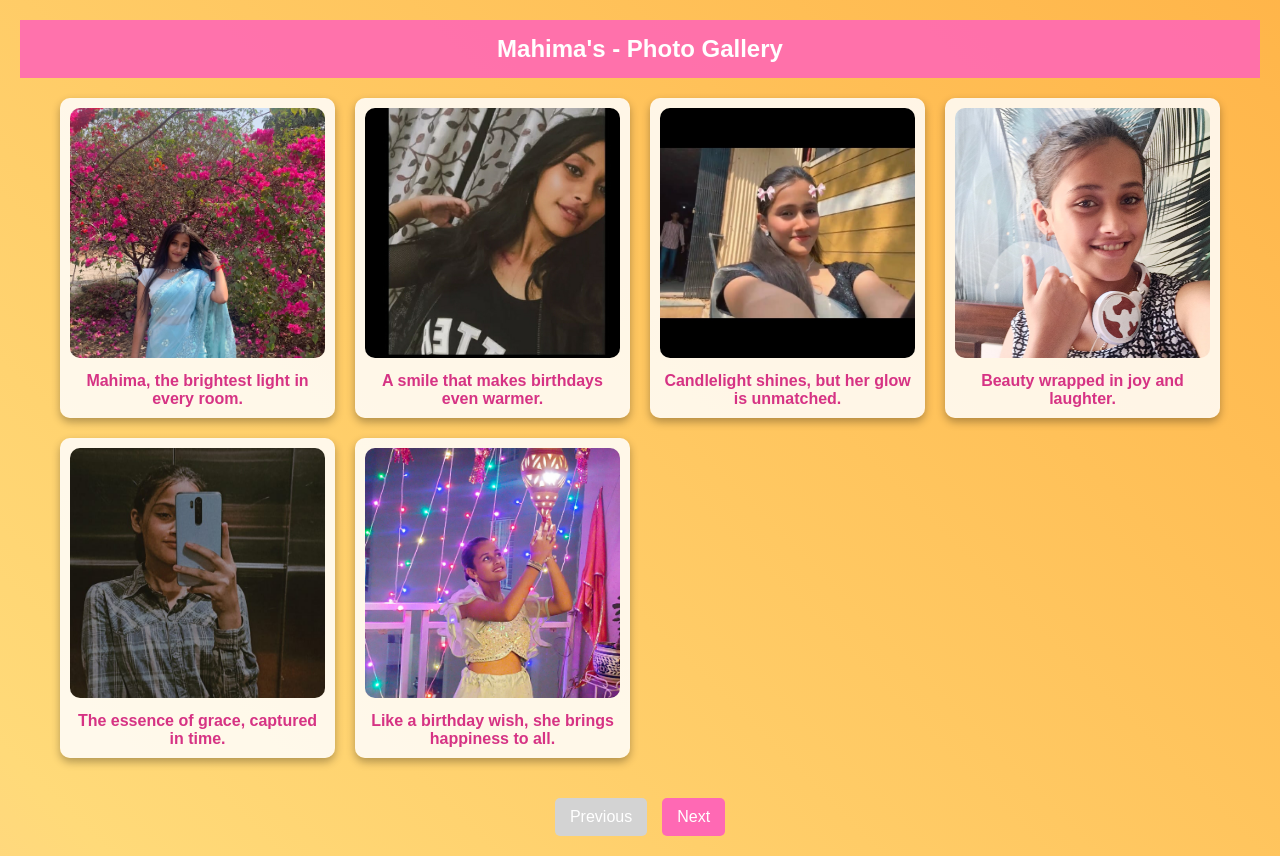
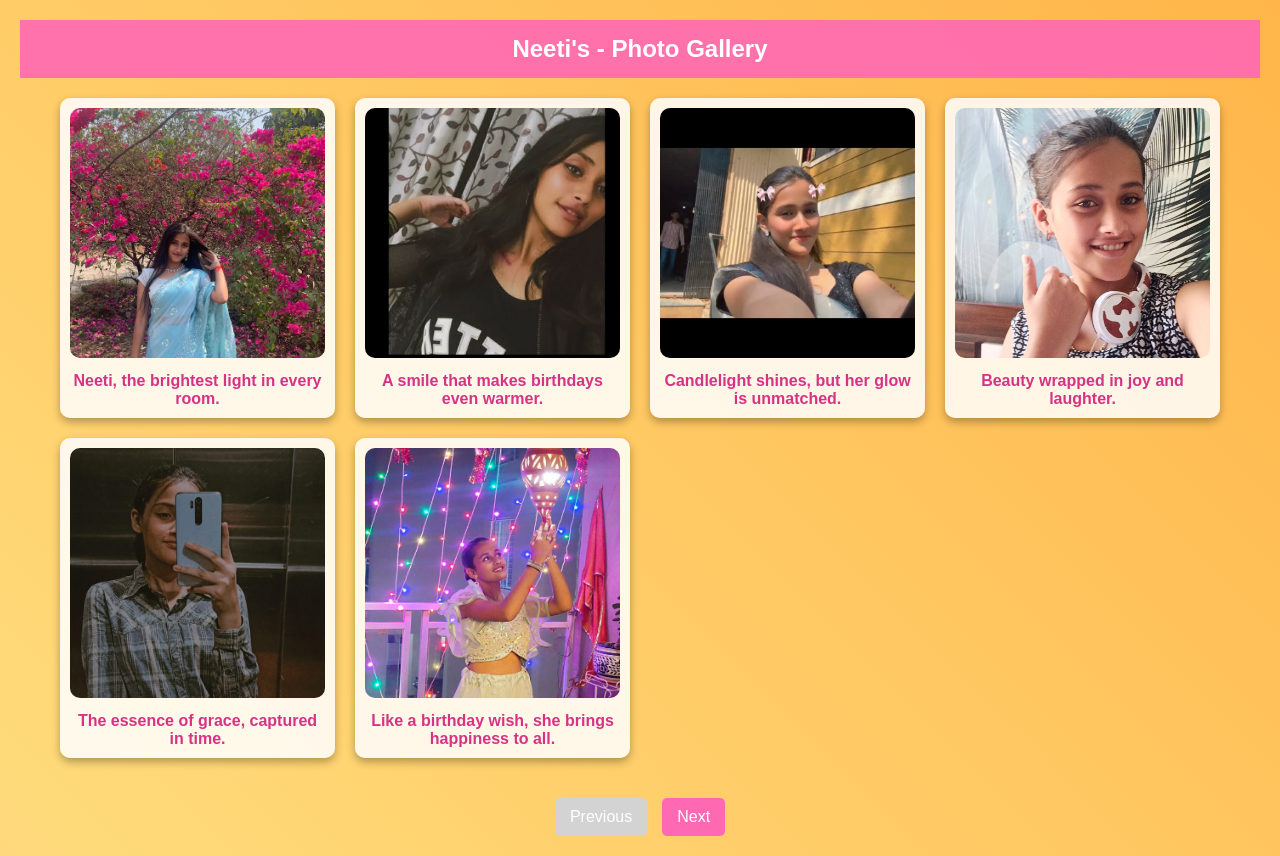
Before and after one commit to djsahilt1241/BIRTHDAY, a website: page photogallery.html in a window 1280 px wide. Drawn offline with Linux system fonts and the light colour scheme.

Commit message:
Update photogallery.html

```diff
--- a/photogallery.html
+++ b/photogallery.html
@@ -118,7 +118,7 @@
     <source src="hbd.mp3" type="audio/mpeg">
     Your browser does not support the audio element.
 </audio>
-    <header>Mahima's - Photo Gallery</header>
+    <header>Neeti's - Photo Gallery</header>
 
     <div class="gallery-container" id="gallery">
         <!-- Photos will be inserted here by JavaScript -->
@@ -130,7 +130,7 @@
 
     <script>
         const photos = [
-            { src: "image1.jpg", caption: "Mahima, the brightest light in every room." },
+            { src: "image1.jpg", caption: "Neeti, the brightest light in every room." },
             { src: "image2.jpg", caption: "A smile that makes birthdays even warmer." },
             { src: "image3.jpg", caption: "Candlelight shines, but her glow is unmatched." },
             { src: "image4.jpg", caption: "Beauty wrapped in joy and laughter." },
@@ -143,11 +143,11 @@
             { src: "image11.jpg", caption: "A perfect birthday moment, just like her." },
             { src: "image12.jpg", caption: "Her joy makes every candle shine brighter." },
             { src: "image13.jpg", caption: "Every frame captures her natural beauty." },
-            { src: "image14.jpg", caption: "Pure elegance, pure Mahima." },
+            { src: "image14.jpg", caption: "Pure elegance, pure Neeti." },
             { src: "image15.jpg", caption: "Her laughter is the sweetest birthday melody." },
             { src: "image16.jpg", caption: "Happiness looks best on her." },
             { src: "image17.jpg", caption: "A beauty that needs no filter, just love." },
-            { src: "image18.jpg", caption: "Every moment with Mahima is picture-perfect." },
+            { src: "image18.jpg", caption: "Every moment with Neeti is picture-perfect." },
             { src: "image19.jpg", caption: "The candles flicker, but she shines." },
             { src: "image20.jpg", caption: "Every second spent with her is a celebration." },
             { src: "image21.jpg", caption: "Glowing inside and out, like a birthday star." },
@@ -158,14 +158,14 @@
             { src: "image26.jpg", caption: "More dazzling than any celebration lights." },
             { src: "image27.jpg", caption: "An aura of happiness that fills the air." },
             { src: "image28.jpg", caption: "Her glow is the true birthday sparkle." },
-            { src: "image29.jpg", caption: "Smiles, laughter, and Mahima – the perfect trio." },
+            { src: "image29.jpg", caption: "Smiles, laughter, and Neeti – the perfect trio." },
             { src: "image30.jpg", caption: "A birthday wish wrapped in warmth and love." },
             { src: "image31.jpg", caption: "She doesn't need a crown to be a queen." },
             { src: "image32.jpg", caption: "Her presence is the best celebration of all." },
-            { src: "image33.jpg", caption: "Golden memories, golden Mahima." },
+            { src: "image33.jpg", caption: "Golden memories, golden Neeti." },
             { src: "image34.jpg", caption: "Her beauty outshines the candles." },
             { src: "image35.jpg", caption: "She makes every birthday unforgettable." },
-            { src: "image36.jpg", caption: "Today and always, Mahima is the masterpiece." }
+            { src: "image36.jpg", caption: "Today and always, Neeti is the masterpiece." }
         ];
 
         const photosPerPage = 6;
```
